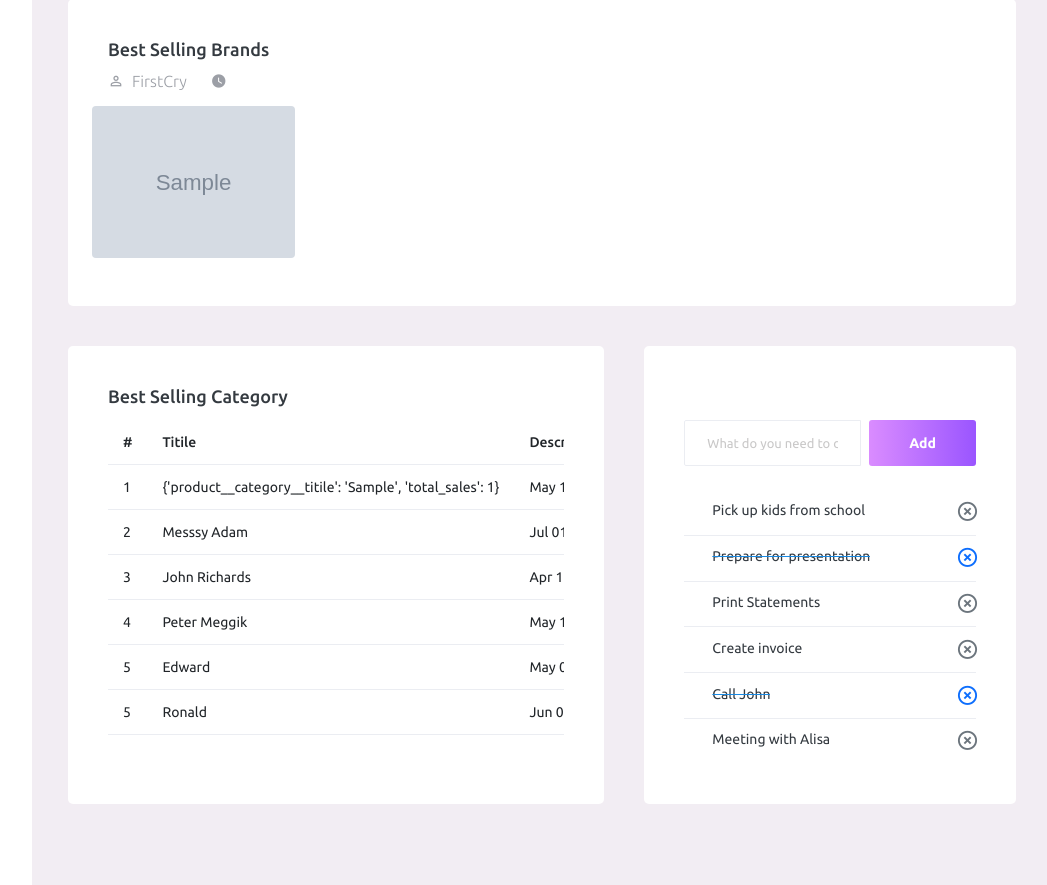
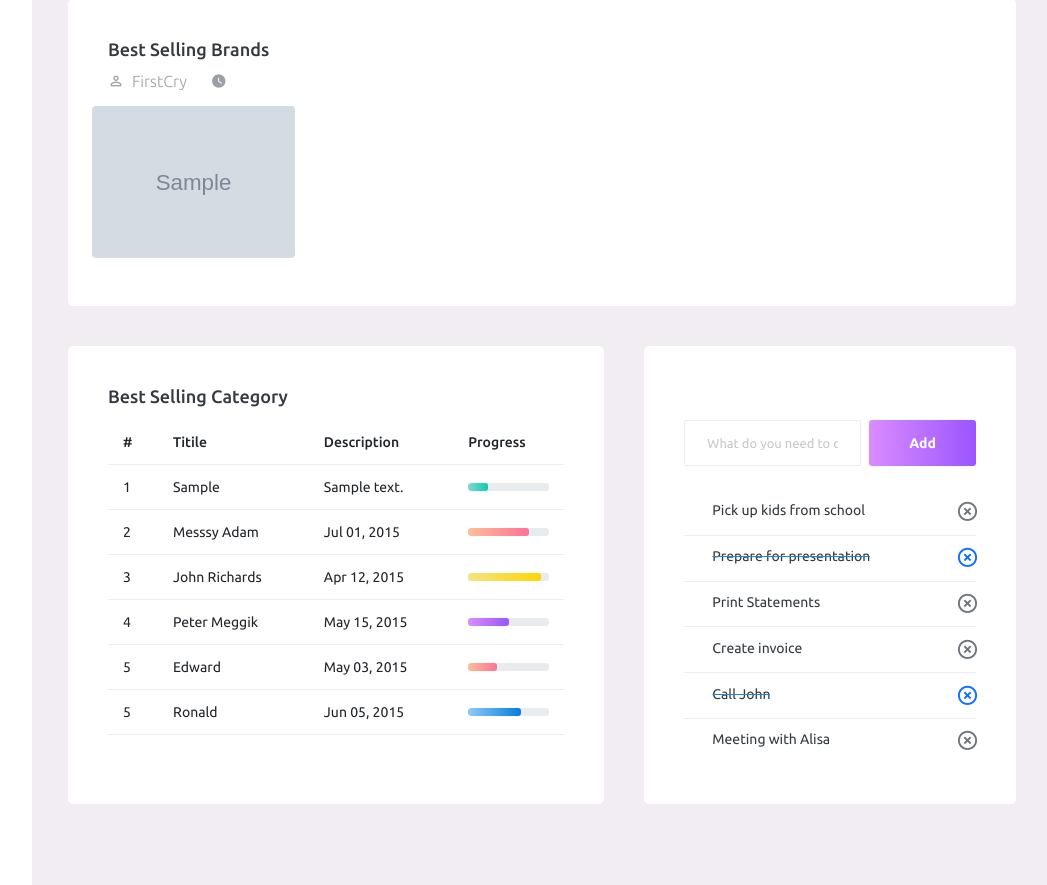
Before and after one commit to crcr-hub/django-firstcry, a Django app: page /adminhome in a window 1280 px wide. Shown: the part 1989-2874 px from the top of the page, without its empty margins (228-1275 px from the left). Run offline with Django 4.2, Linux system fonts and the light colour scheme; a user stored in the database is signed in; tables that the repository leaves empty hold one stand-in row (values such as "Sample post"); grey boxes marked "Sample" are stand-in pictures; some libraries are stand-ins or nearby versions.

Commit message:
Adding top 10 category some changes

```diff
--- a/firstcryapp/views.py
+++ b/firstcryapp/views.py
@@ -321,7 +321,7 @@ def adminhome(request):
     top_selling_products = [top_selling_products_dict[id] for id in top_selling_productsIds]
     brand = brands.objects.all()
     top_selling_brands = order_items.objects.values('product__brand__logo').annotate(total_sales=Count('id')).order_by('-total_sales')[:10]
-    top_selling_category = order_items.objects.values('product__category__titile').annotate(total_sales=Count('id')).order_by('-total_sales')[:10]
+    top_selling_category = order_items.objects.values('product__category__titile','product__category__description').annotate(total_sales=Count('id')).order_by('-total_sales')[:10]
     for item in top_selling_brands:
         print("Top Selling Brand:", item['product__brand__logo'])
     data = {'order_count':order_count,
--- a/templates/adminhome1.html
+++ b/templates/adminhome1.html
@@ -471,8 +471,8 @@
                           {% for items in topcateg %}
                           <tr>
                             <td> 1 </td>
-                            <td> {{items}} </td>
-                            <td> May 15, 2015 </td>
+                            <td> {{items.product__category__titile}} </td>
+                            <td> {{items.product__category__description}} </td>
                             <td>
                               <div class="progress">
                                 <div class="progress-bar bg-gradient-success" role="progressbar" style="width: 25%" aria-valuenow="25" aria-valuemin="0" aria-valuemax="100"></div>
```
